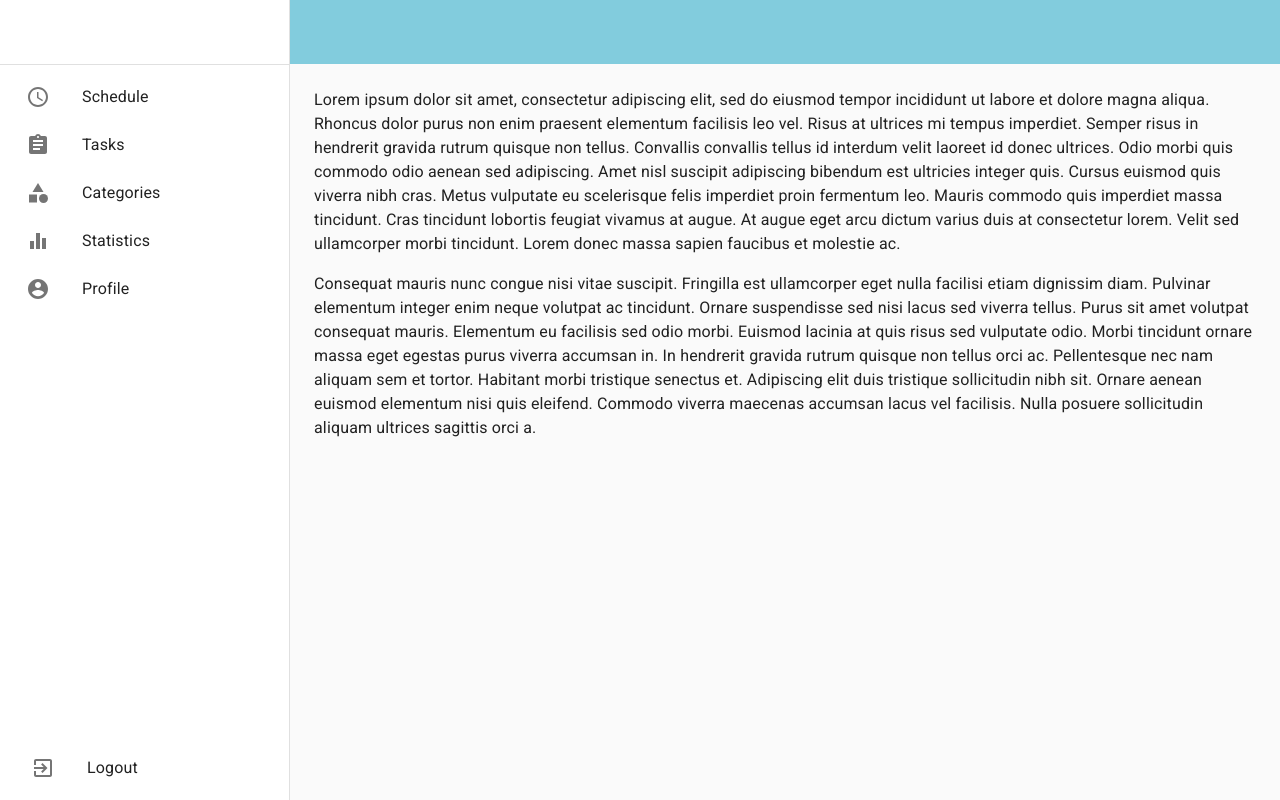
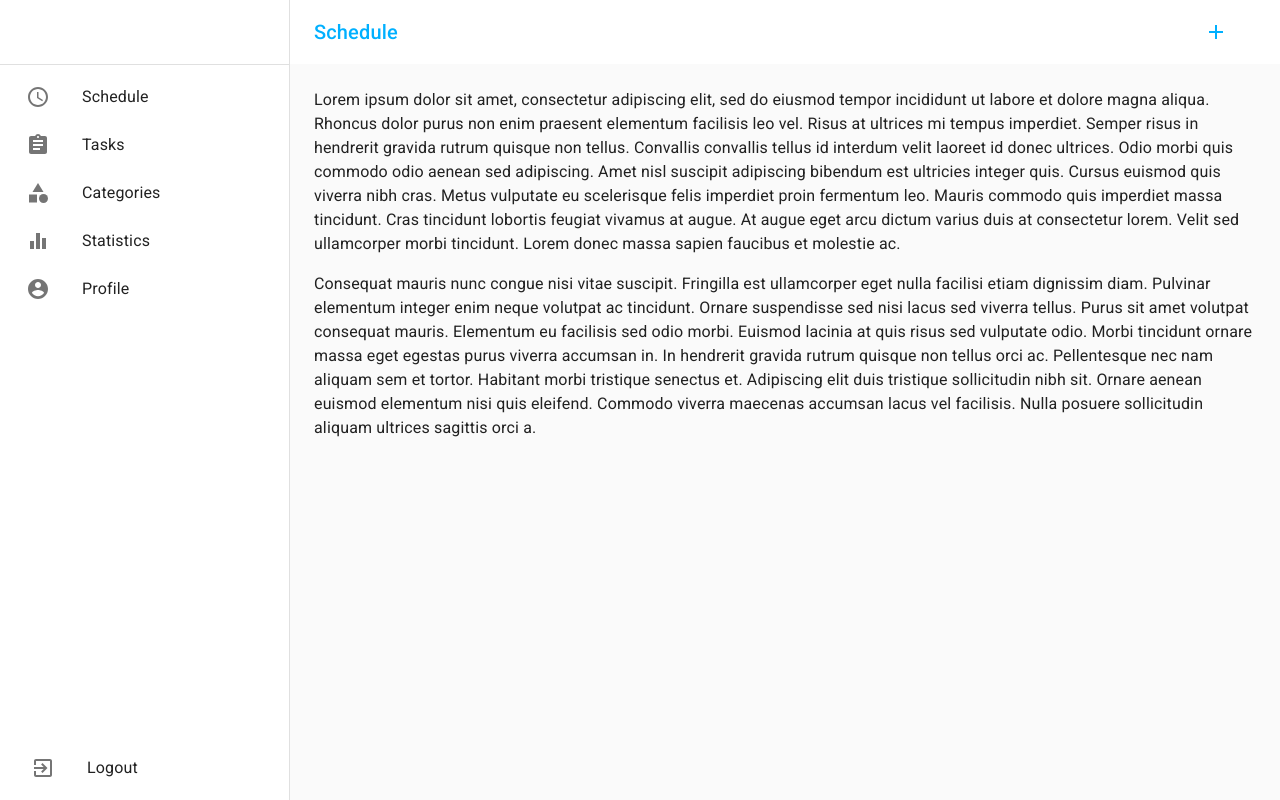
Before and after one commit to fjende/projektapp, a React (Create React App) app: page /home in a window 1280 px wide. Built offline with nearby package versions, Linux system fonts and the light colour scheme.

Commit message:
Style changes, + button added on Home

```diff
--- a/src/components/App/App.jsx
+++ b/src/components/App/App.jsx
@@ -10,12 +10,16 @@ import { ThemeProvider } from '@material-ui/styles';
 const theme = createMuiTheme({
   palette: {
     primary: {
-      main: '#82ccdd',
-      contrastText: "#FFFFFF",
+      main: '#00b0ff',
+      contrastText: "#FFF",
+      alternateTextColor: '#000'
     },
     secondary: {
-      main: '#323133',
-      contrastText: "#FFFFFF",
+      main: '#FFF',
+      contrastText: "#00b0ff",
+    },
+    textPrimary: {
+      main: '#00b0ff'
     }
   },
   shadows: ["none"],
--- a/src/components/Pages/Home/Home.jsx
+++ b/src/components/Pages/Home/Home.jsx
@@ -23,7 +23,7 @@ import AssignmentIcon from '@material-ui/icons/Assignment';
 import CategoryIcon from '@material-ui/icons/Category';
 import EqualizerIcon from '@material-ui/icons/Equalizer';
 import ScheduleIcon from '@material-ui/icons/Schedule';
-
+import AddIcon from '@material-ui/icons/Add';
 import { fade, makeStyles, useTheme } from '@material-ui/core/styles';
 import SearchIcon from '@material-ui/icons/Search';
 import InputBase from '@material-ui/core/InputBase';
@@ -52,6 +52,10 @@ const useStyles = makeStyles(theme => ({
         [theme.breakpoints.up('sm')]: {
             display: 'none',
         },
+    },
+    addButton: {
+        marginRight: theme.spacing(2),
+        marginLeft: "auto",
     },
     toolbar: theme.mixins.toolbar,
     drawerPaper: {
@@ -167,9 +171,10 @@ function Home(props) {
     return (
         <div className={classes.root}>
             <CssBaseline />
-            <AppBar position="fixed" className={classes.appBar} >
+            <AppBar position="fixed" className={classes.appBar} color="secondary" >
 
                 <Toolbar>
+
                     <IconButton
                         color="inherit"
                         aria-label="open drawer"
@@ -179,7 +184,19 @@ function Home(props) {
                     >
                         <MenuIcon />
                     </IconButton>
+                    <Typography className={classes.title} variant="h6" noWrap >
+                        Schedule
+                    </Typography>
 
+                    <IconButton
+                        color="inherit"
+                        aria-label="Add Task"
+                        edge="end"
+                        onClick
+                        className={classes.addButton}
+                    >
+                        <AddIcon />
+                    </IconButton>
                 </Toolbar>
             </AppBar>
             <nav className={classes.drawer} aria-label="mailbox folders">
--- a/src/components/Pages/Login/Login.jsx
+++ b/src/components/Pages/Login/Login.jsx
@@ -71,7 +71,7 @@ export default function Login() {
                     <Button
                         type="submit"
                         fullWidth
-                        variant="contained"
+                        variant="outlined"
                         color="primary"
                         className={classes.submit}
                     >
--- a/src/components/Pages/Login/Register.jsx
+++ b/src/components/Pages/Login/Register.jsx
@@ -103,7 +103,7 @@ export default function Register() {
                     <Button
                         type="submit"
                         fullWidth
-                        variant="contained"
+                        variant="outlined"
                         color="primary"
                         className={classes.submit}
                     >
```
